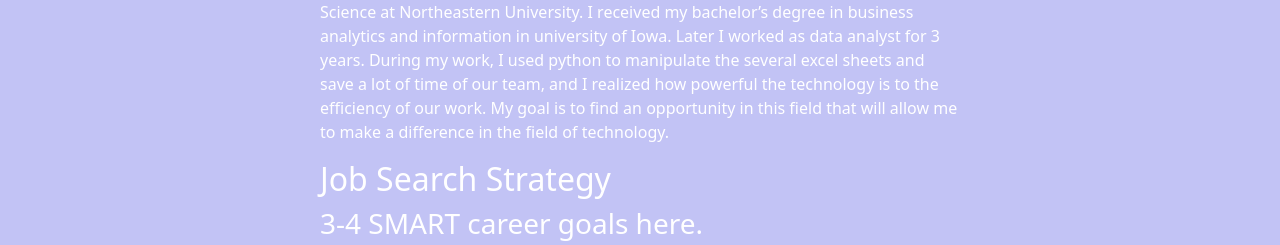
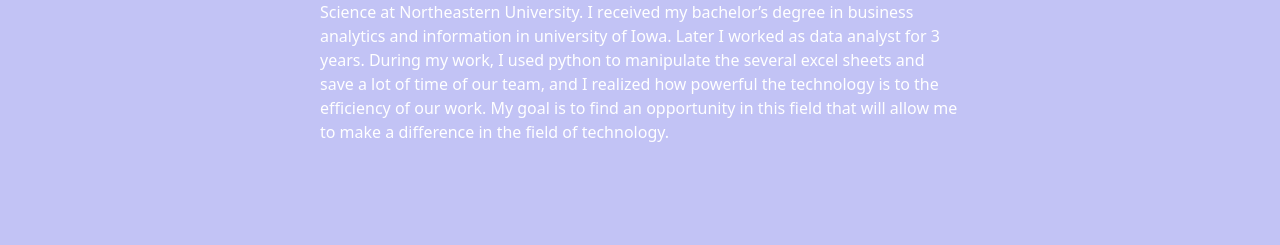
Before and after one commit to EloiseZLY/HomePage, a website: page project.html in a window 1280 px wide. Shown: the part 679-924 px from the top of the page. Drawn offline with nearby package versions, Linux system fonts and the light colour scheme.

Commit message:
Update project.html

```diff
--- a/project.html
+++ b/project.html
@@ -114,7 +114,7 @@
           field that will allow me to make a difference in the field of
           technology.
         </p>
-        <h2>Job Search Strategy</h2>
+<!--         <h2>Job Search Strategy</h2>
         <h3>3-4 SMART career goals here.</h3>
         <li>I want to be a software engineer developer</li>
         <li>I want to be a senior software engineer developer in 5 years</li>
@@ -257,6 +257,6 @@
           am confident I can go far and get a high skill on programming.
         </p>
       </div>
-    </div>
+    </div> -->
   </body>
 </html>
```
